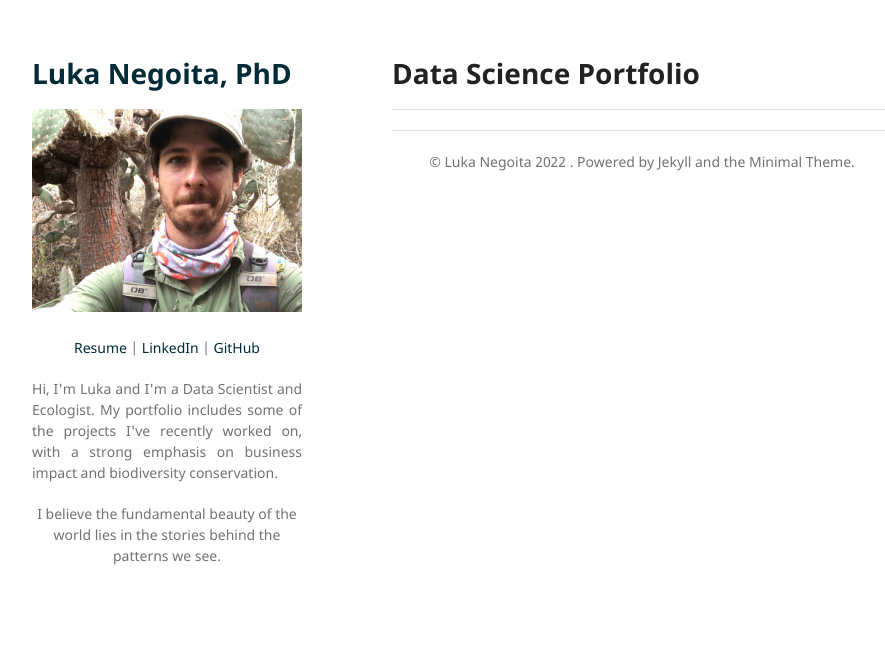
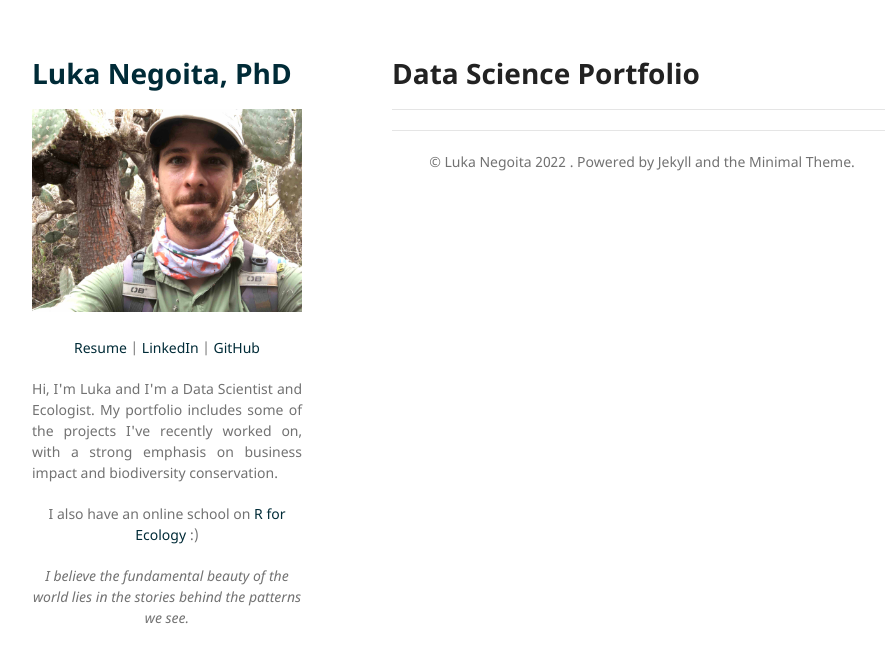
Before and after one commit to LukaNeg/LukaNeg.github.io, a Jekyll site: the page built from index.md, in a window 1280 px wide. Shown: the top 663 px of the page, without its empty margins (178-1063 px from the left). Built offline with Jekyll 4.4.1, drawn with Linux system fonts in a browser that asks for light colours; our own code applies the rules of GitHub Pages for plain Markdown files.

Commit message:
add link and final touches

```diff
--- a/_config.yml
+++ b/_config.yml
@@ -4,7 +4,7 @@ logo: "/images/profile.jpg?raw=true"
 
 description:
   <p align="center">
-  <a href="pdf/Negoita_resume_08_07_20.pdf">Resume</a>  <i class="fa fa-camera-retro"></i> |
+  <a href="pdf/Negoita_resume_08_07_20.pdf">Resume</a> |
   <a href="https://www.linkedin.com/in/negoita/">LinkedIn</a> |
   <a href="https://github.com/lukaneg">GitHub</a>
   </p>
@@ -12,8 +12,14 @@ description:
   <p align="justify">
   Hi, I'm Luka and I'm a Data Scientist and Ecologist. My portfolio includes some of the projects I've recently worked on, with a strong emphasis on business impact and biodiversity conservation.
   </p>
+
+    <p align="center">
+    <i></i>
+    I also have an online school on <a href="https://www.rforecology.com">R for Ecology</a> :)
+    </p>
+
   <p align="center">
-  I believe the fundamental beauty of the world lies in the stories behind the patterns we see.
+  <i>I believe the fundamental beauty of the world lies in the stories behind the patterns we see.</i>
   </p>
 
 theme: jekyll-theme-minimal
```
